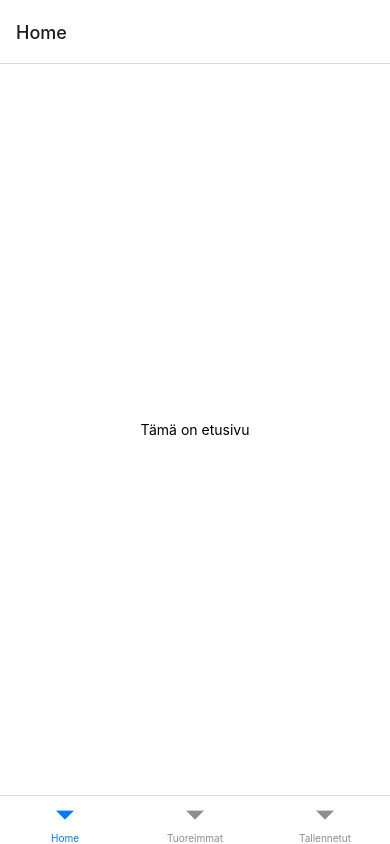
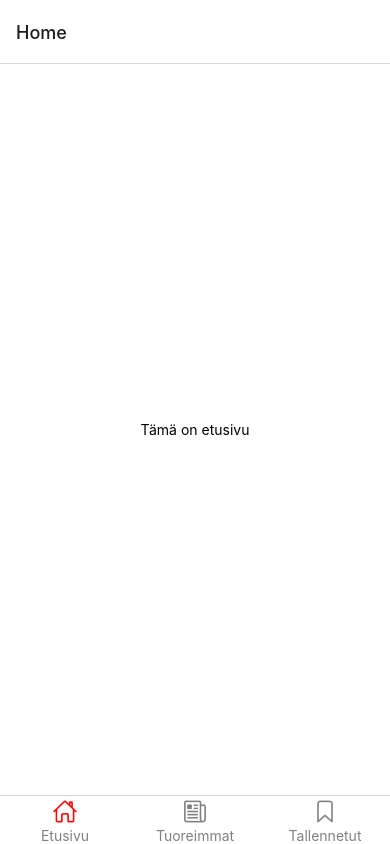
Before and after one commit to IzattullahDOR/QuickNews, a React Native app: screen / in a window 390 px wide. Built offline with nearby package versions, Linux system fonts and the light colour scheme.

Commit message:
Edited app.js added icons
added icons for tabs and styles when icon active it will change the color to red but the icon text will stay grey

```diff
--- a/App.js
+++ b/App.js
@@ -1,17 +1,65 @@
+import React from 'react';
 import { NavigationContainer } from '@react-navigation/native';
 import { createBottomTabNavigator } from '@react-navigation/bottom-tabs';
 import HomeScreen from './components/HomeScreen';
 import BreakingNews from './components/BreakingNews';
 import SavedNews from './components/SavedNews';
+import Icon from 'react-native-vector-icons/Ionicons';
+import { Text } from 'react-native';
 const Tab = createBottomTabNavigator();
 
 export default function App() {
   return (
     <NavigationContainer>
       <Tab.Navigator>
-        <Tab.Screen name="Home" component={HomeScreen} />
-        <Tab.Screen name="Tuoreimmat" component={BreakingNews} />
-        <Tab.Screen name="Tallennetut" component={SavedNews} />
+      <Tab.Screen
+          name="Home"
+          component={HomeScreen}
+          options={{
+            tabBarIcon: ({ focused }) => (
+              <Icon
+                name="home-outline"
+                size={25}
+                color={focused ? 'red' : 'gray'} // Change to red when active
+              />
+            ),
+            tabBarLabel: () => (
+              <Text style={{ color: 'gray' }}>Etusivu</Text> // Keep label gray
+            ),
+          }}
+        />
+        <Tab.Screen
+          name="Tuoreimmat"
+          component={BreakingNews}
+          options={{
+            tabBarIcon: ({ focused }) => (
+              <Icon
+                name="newspaper-outline"
+                size={25}
+                color={focused ? 'red' : 'gray'} // Change to red when active
+              />
+            ),
+            tabBarLabel: () => (
+              <Text style={{ color: 'gray' }}>Tuoreimmat</Text> // Keep label gray
+            ),
+          }}
+        />
+        <Tab.Screen
+          name="Tallennetut"
+          component={SavedNews}
+          options={{
+            tabBarIcon: ({ focused }) => (
+              <Icon
+                name="bookmark-outline"
+                size={25}
+                color={focused ? 'red' : 'gray'} // Change to red when active
+              />
+            ),
+            tabBarLabel: () => (
+              <Text style={{ color: 'gray' }}>Tallennetut</Text> // Keep label gray
+            ),
+          }}
+        />
       </Tab.Navigator>
     </NavigationContainer>
   );
```
